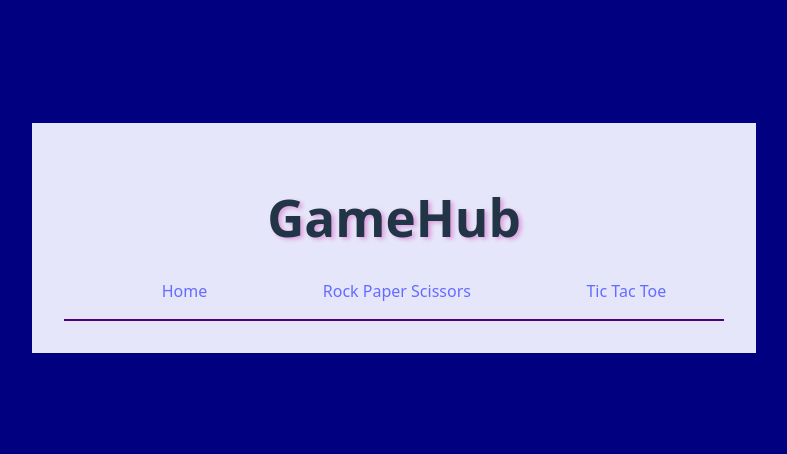
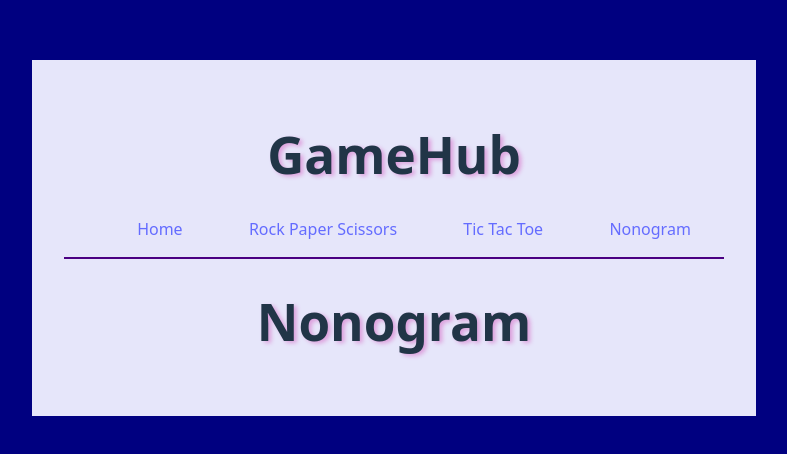
Before and after one commit to Legolas1148/404_Gamers_Not_Found_Final_Project, a React app: page /routes/nonogram in a window 1280 px wide. Shown: the part 162-616 px from the top of the page, without its empty margins (246-1033 px from the left). Built offline with nearby package versions, Linux system fonts and the light colour scheme; the HTML template or start-up script is replaced by a standard one.

Commit message:
Added initial files and folder structure for Nonogram

```diff
--- a/components/navigation.jsx
+++ b/components/navigation.jsx
@@ -2,7 +2,9 @@ import { BrowserRouter as Router, Routes, Route, Link } from 'react-router-dom';
 import HomePage from '../routes/HomePage';
 import Rps from '../routes/rock-paper-scissors/rps';
 import TicTacToeGame from '../routes/tic-tac-toe/TicTacToe';
+import Nonogram from '../routes/nonogram/nonogram';
 import '../styling/nav.css';
+
 function navigation(){
     return (
     <Router>
@@ -11,12 +13,14 @@ function navigation(){
           <li><Link to="routes">Home</Link></li>
           <li><Link to="routes/rock-paper-scissors">Rock Paper Scissors</Link></li>
           <li><Link to="routes/tic-tac-toe">Tic Tac Toe</Link></li>
+          <li><Link to="routes/nonogram">Nonogram</Link></li>
         </ul>
       </nav>
       <Routes>
         <Route path = "routes" element={<HomePage/>}/>
         <Route path = "routes/rock-paper-scissors" element={<Rps/>}/>
         <Route path = "routes/tic-tac-toe" element={<TicTacToeGame/>}/>
+        <Route path = "routes/nonogram" element={<Nonogram/>}/>
       </Routes>
     </Router>
     )
--- /dev/null
+++ b/routes/nonogram/nonogram.jsx
@@ -0,0 +1,22 @@
+import { nonogramClass } from './nonogramClass.js';
+import GameBoard from '/components/GameBoard.jsx';
+import GameControls from '/components/GameControls.jsx';
+
+function Nonogram()
+{
+    return (
+        <div className="nonogram">
+            <h1 className="mainHeader">Nonogram</h1>
+            <div className="gameContainer">
+                <div className="gameBoard">
+                    {GameBoard}
+                </div>
+                <div className="controls">
+                    {GameControls}
+                </div>
+            </div>
+        </div>
+    );
+}
+
+export default Nonogram;
--- /dev/null
+++ b/routes/nonogram/nonogramClass.js
@@ -0,0 +1,2 @@
+export class nonogramClass{
+}
```
Also changed, not shown: routes/nonogram/components/gameBoard.jsx (added, +8 -0 lines), routes/nonogram/components/gameControls.jsx (added, +8 -0 lines).
